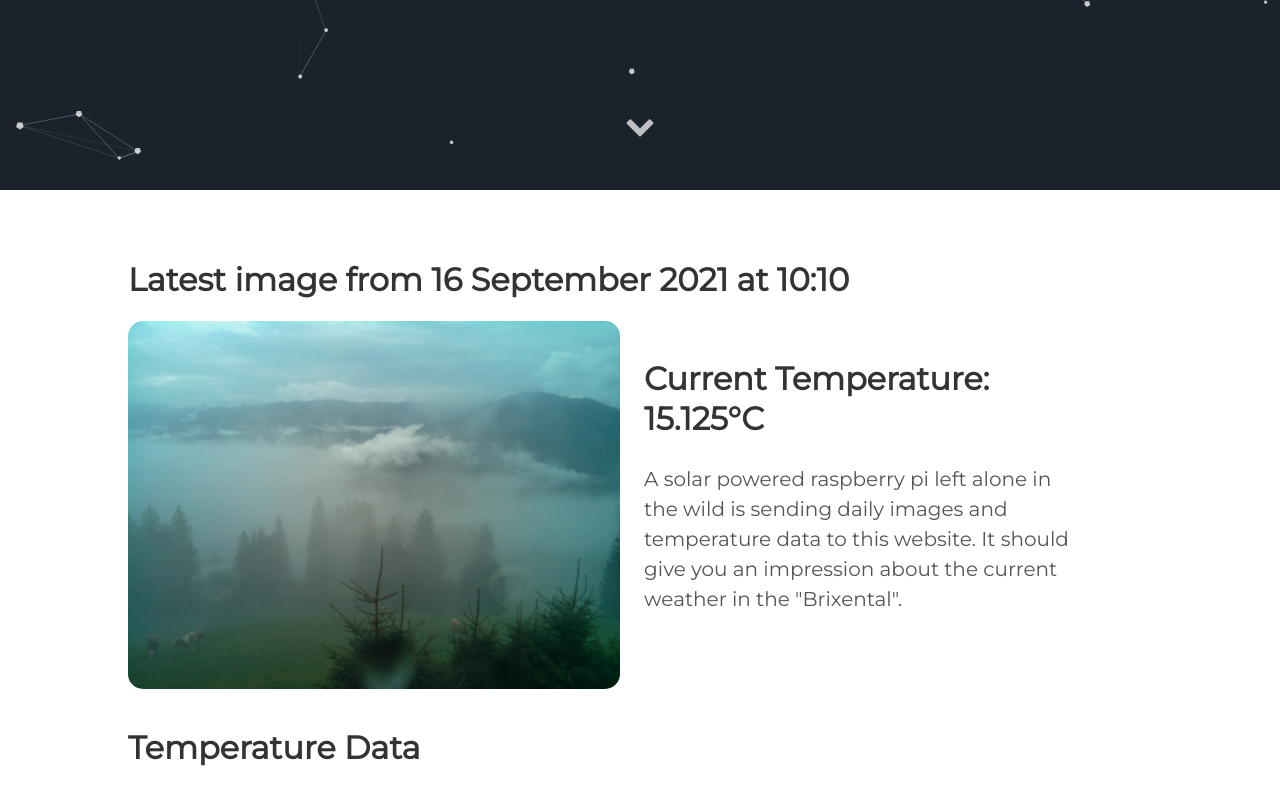
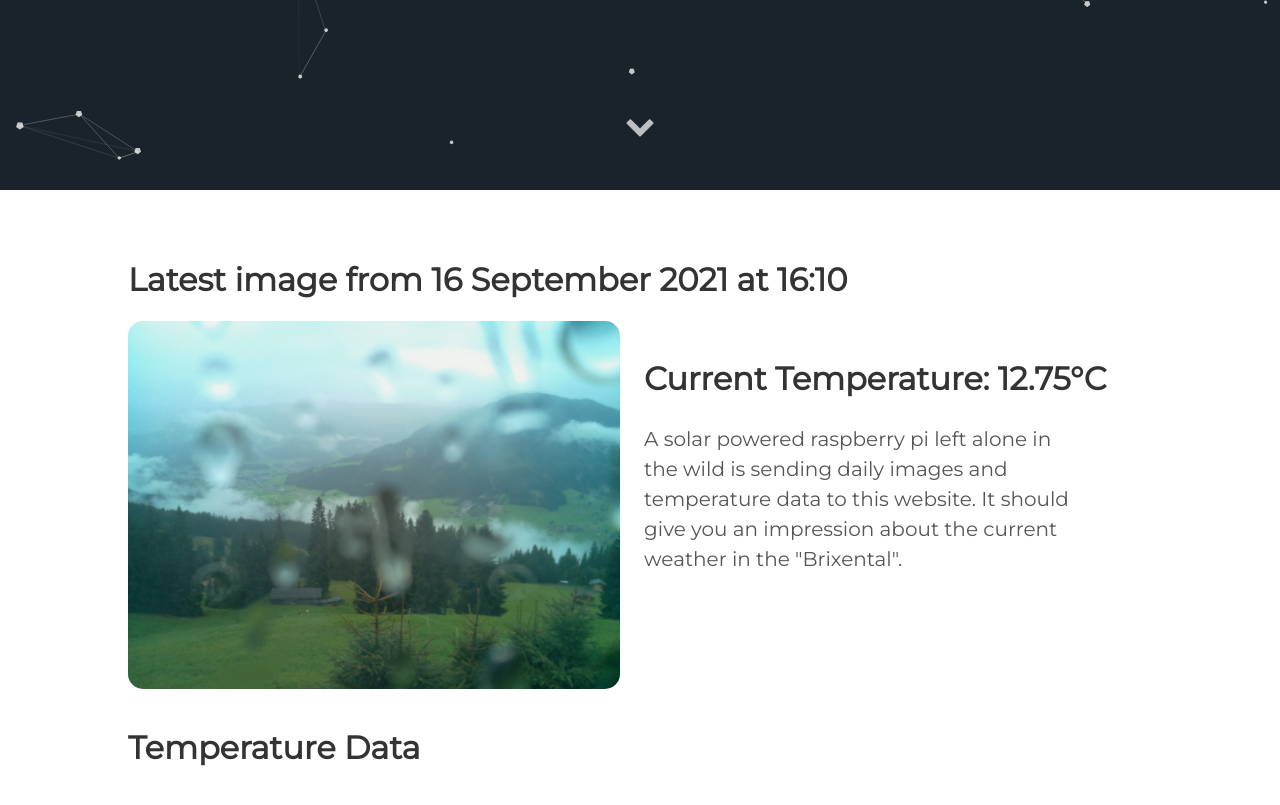
Before and after one commit to vektorious/vektorious.github.io, a Jekyll site: the page built from resources/huette.md, in a window 1280 px wide and 900 px high, scrolled down 710 px. Shown: the top 805 px of the window. Built offline with Jekyll 4.4.1, drawn with Linux system fonts in a browser that asks for light colours.

Commit message:
I'm a bot beep boop

```diff
--- a/resources/huette.md
+++ b/resources/huette.md
@@ -6,13 +6,13 @@ image: '/assets/img/'
 description: 'Live image from the Austrian alps'
 twitter_text: ' '
 ---
-## Latest image from 16 September 2021 at 10:10
+## Latest image from 16 September 2021 at 16:10
 <div class="huette">
   <div class="huette-image">
     <img src="{{ "/assets/img/huette.jpg" | prepend: site.baseurl }}">
   </div>
   <div class="huette-text">
-        <h2>Current Temperature: 15.125°C</h2>
+        <h2>Current Temperature: 12.75°C</h2>
         <p>A solar powered raspberry pi left alone in the wild is sending daily images and temperature data to this website. It should give you an impression about the current weather in the "Brixental".</p>
 
   </div>
```
Also changed, not shown: rpi-script/2021-09-16_160935.txt (renamed from rpi-script/2021-09-16_100934.txt, +5 -5 lines), rpi-script/huette.md (+2 -2 lines), assets/img/huette.jpg, assets/img/temp_plot.png, rpi-script/temp_plot.png, 1 other file.
